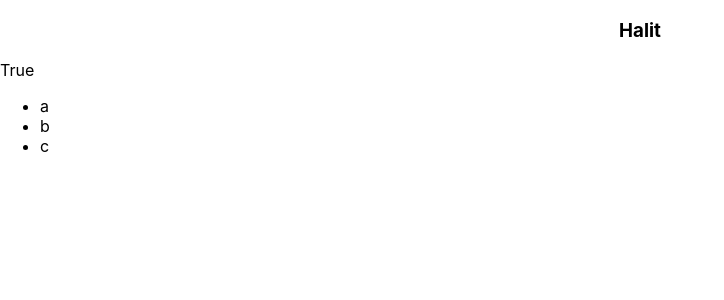
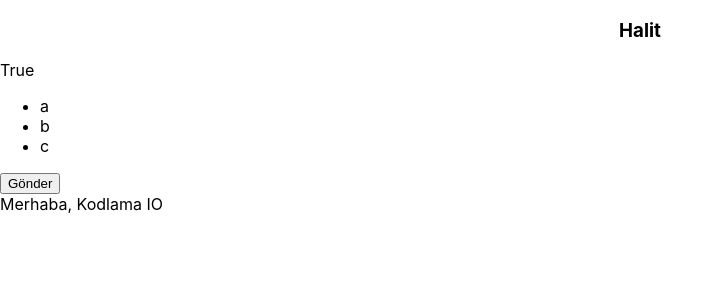
Before and after one commit to halit-kalayci-instruction/yesim.narch, a React (Create React App) app in the folder react-demo/: page / in a window 1280 px wide. Shown: the top 300 px of the page, without its empty margins (0-724 px from the left). Built offline with nearby package versions, Linux system fonts and the light colour scheme.

Commit message:
component

```diff
--- a/react-demo/src/App.js
+++ b/react-demo/src/App.js
@@ -1,4 +1,5 @@
 import './App.css';
+import Example from './components/Example';
 
 // HTML + JS => JSX
 
@@ -11,6 +12,11 @@ function App() {
   let name = "Halit";
   let show = true;
   let list = ["a", "b", "c"]
+  let exampleTitle = "Merhaba, Kodlama IO";
+
+  function onClick() {
+    console.log("Butona tıklandı")
+  }
 
   return (
     <>
@@ -19,13 +25,18 @@ function App() {
       </div>
       {show ? <div>True</div> : <div>False</div>}
 
+      {/* Iterasyon işlemlerinde KEY değeri atanmalıdır. */}
       <ul>
         {/* {list.map(element => <li>{element}</li>)} */}
         {list.map(element => {
-          return <li>{element}</li>
+          return <li key={element}>{element}</li>
         }
         )}
       </ul>
+
+      <button onClick={() => onClick()}>Gönder</button>
+
+      <Example title={exampleTitle} />
     </>
   );
 }
--- /dev/null
+++ b/react-demo/src/components/Example.jsx
@@ -0,0 +1,7 @@
+import React from "react";
+
+function Example(props) {
+	return <div>{props.title}</div>;
+}
+
+export default Example;
```
